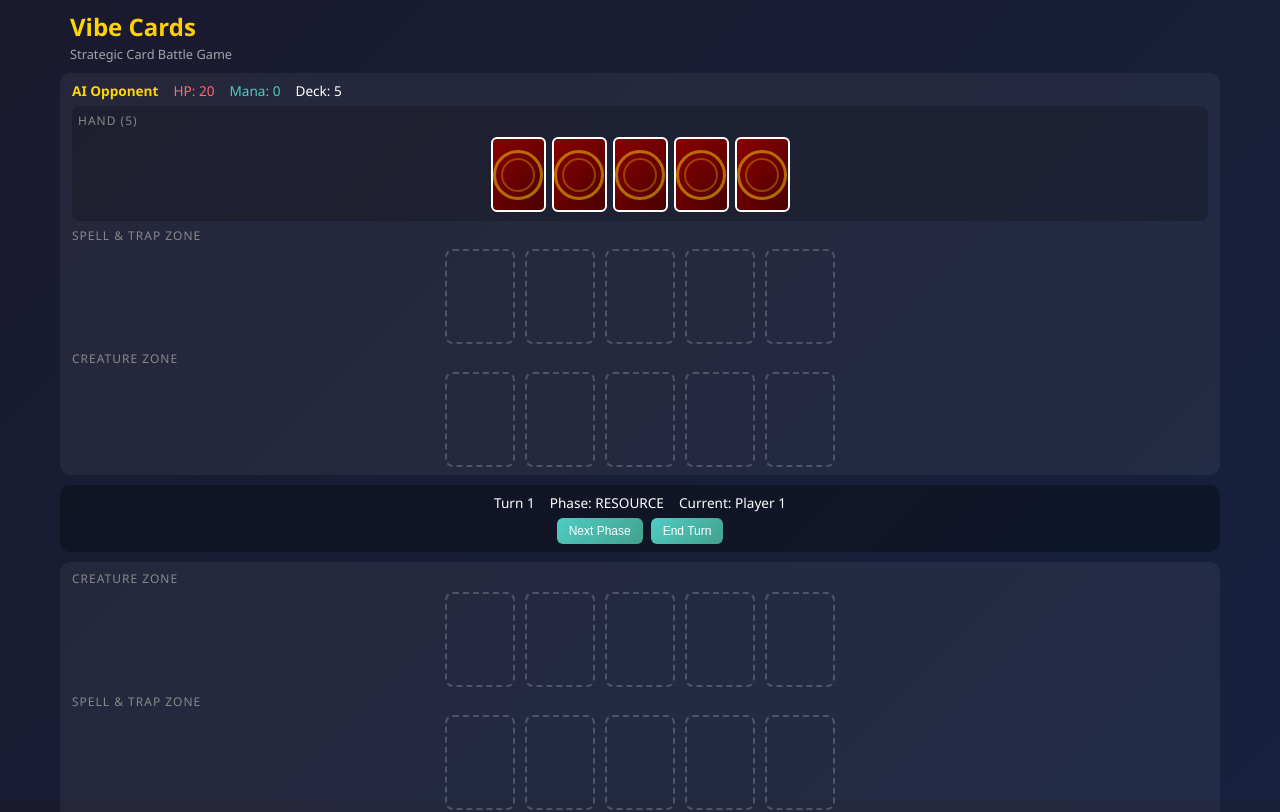
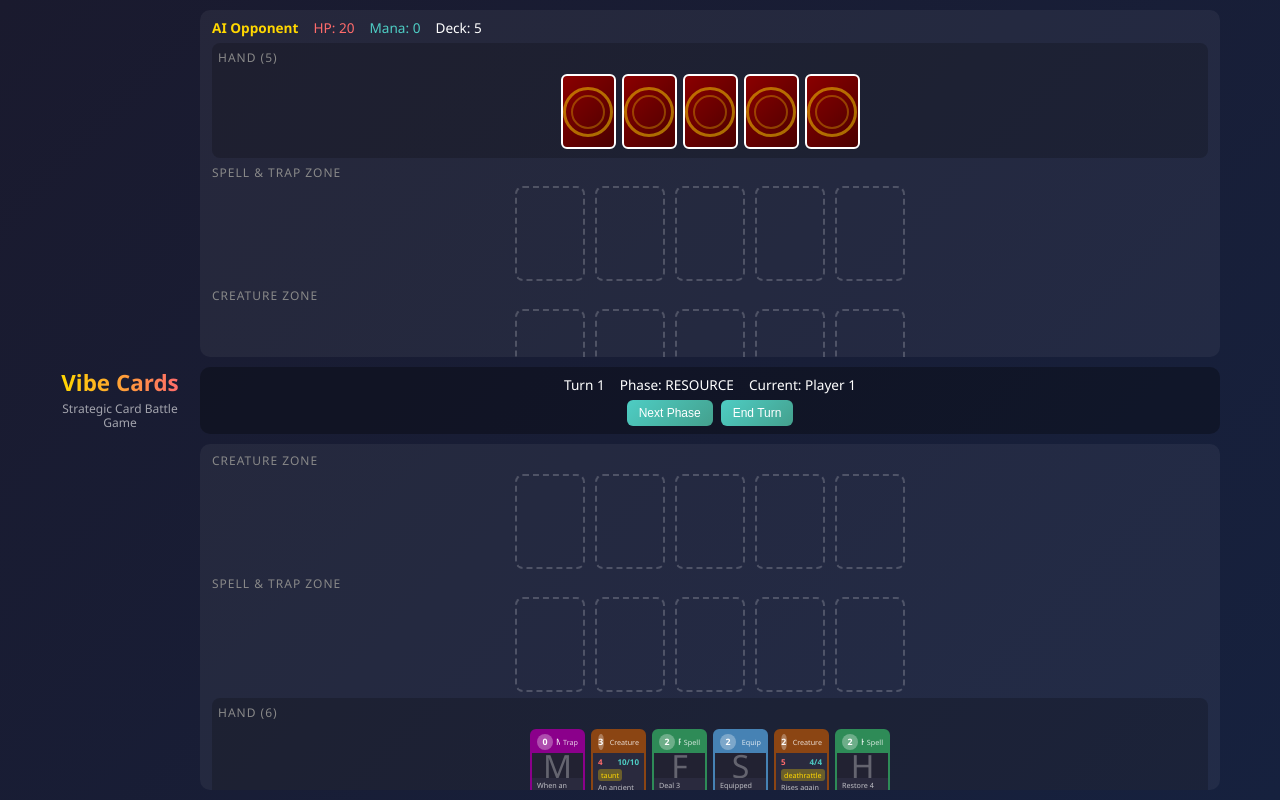
Before and after one commit to altsun/vibe-cards, a React (Vite) app: page / in a window 1280 px wide. Shown: the top 812 px of the page. Built offline with nearby package versions, Linux system fonts and the light colour scheme.

Commit message:
Move-title-to-left-side-of-board-vertically-centered

```diff
--- a/src/App.css
+++ b/src/App.css
@@ -18,28 +18,41 @@ body {
   padding: 10px 20px;
   height: 100vh;
   display: flex;
-  flex-direction: column;
+  flex-direction: row;
+  align-items: center;
+  gap: 20px;
 }
 
 .app-header {
-  text-align: left;
-  margin-bottom: 10px;
+  text-align: center;
   flex-shrink: 0;
-  padding-left: 10px;
+  width: 120px;
+  display: flex;
+  flex-direction: column;
+  justify-content: center;
+  align-items: center;
 }
 
 .app-header h1 {
-  font-size: 1.5rem;
+  font-size: 1.4rem;
   background: linear-gradient(90deg, #ffd700, #ff6b6b);
   -webkit-background-clip: text;
   -webkit-text-fill-color: transparent;
   background-clip: text;
-  margin-bottom: 2px;
+  margin-bottom: 5px;
+  line-height: 1.2;
 }
 
 .app-header p {
-  font-size: 0.8rem;
+  font-size: 0.75rem;
   color: rgba(255, 255, 255, 0.6);
+  line-height: 1.2;
+}
+
+.app > main {
+  flex: 1;
+  min-width: 0;
+  height: 100%;
 }
 
 /* Game Board */
@@ -47,7 +60,7 @@ body {
   display: flex;
   flex-direction: column;
   gap: 10px;
-  flex: 1;
+  height: 100%;
   min-height: 0;
 }
 
```
